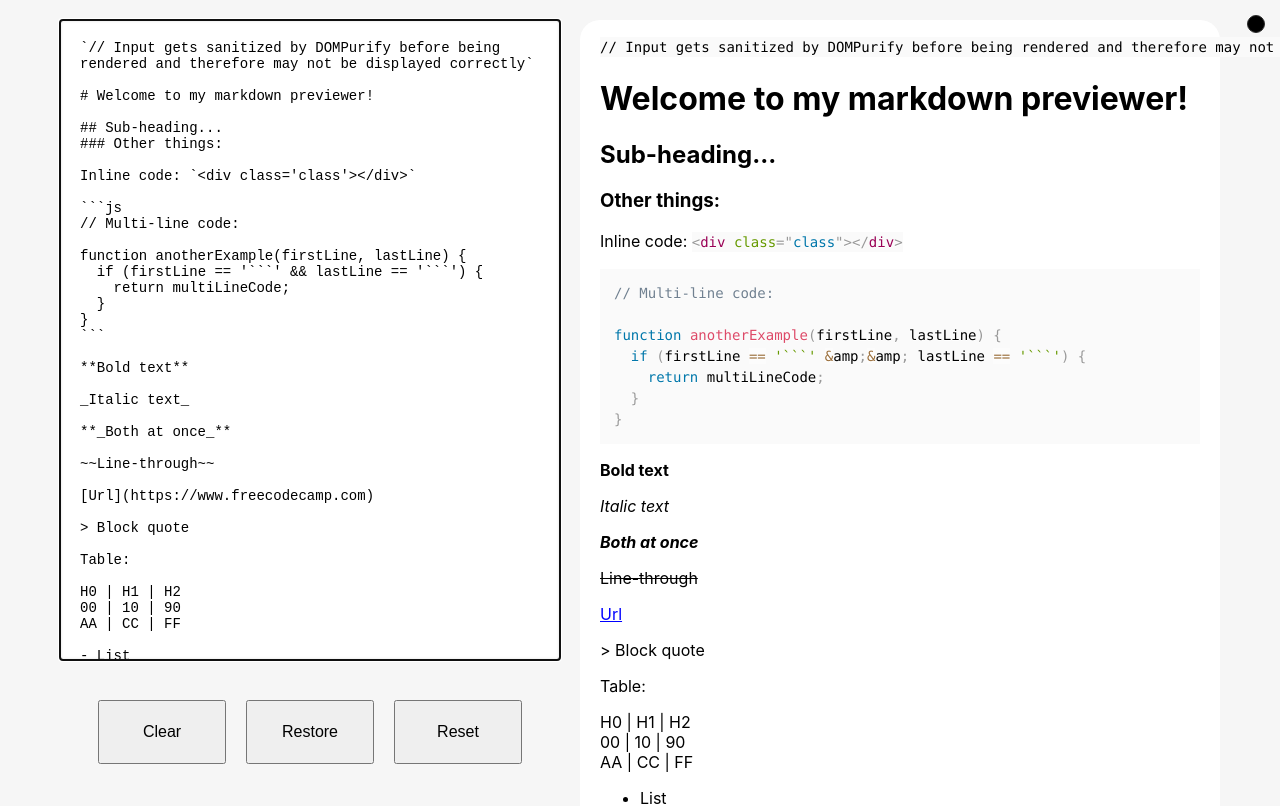
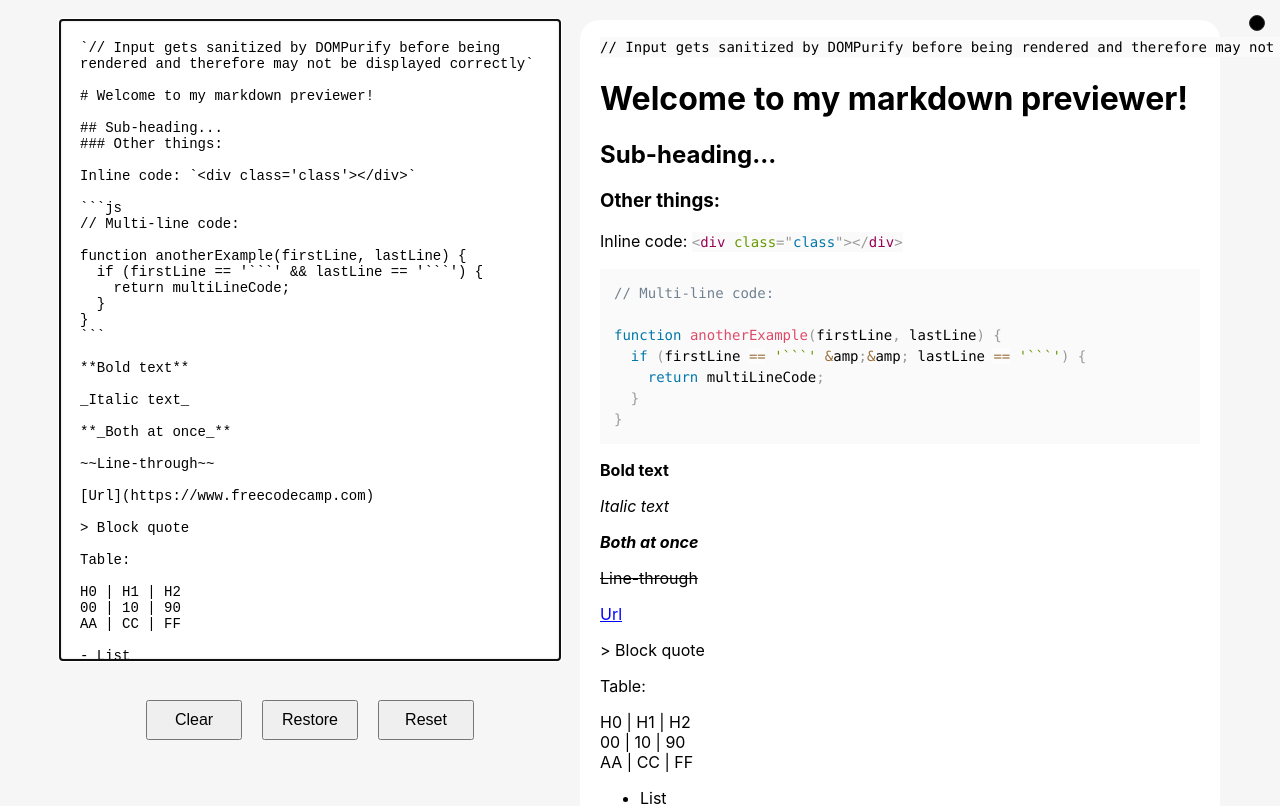
Before and after one commit to altsep/fcc-markdown-previewer, a React (Create React App) app: page / in a window 1280 px wide. Shown: the top 806 px of the page. Built offline with nearby package versions, Linux system fonts and the light colour scheme.

Commit message:
style: remove #theme-switch:hover::before rule
make Storage key names more unique

```diff
--- a/public/index.html
+++ b/public/index.html
@@ -14,7 +14,7 @@
   <script>
     (() => {
       document.documentElement.dataset.theme =
-        localStorage.getItem('theme') || 'light';
+        localStorage.getItem('altsep_markdown-previewer_theme') || 'light';
     })();
   </script>
   <body>
--- a/src/App.js
+++ b/src/App.js
@@ -73,7 +73,7 @@ function App() {
           onChange={(e) => {
             const { value } = e.target;
             setInput(value);
-            localStorage.setItem('input', value);
+            localStorage.setItem('altsep_markdown-previewer_input', value);
           }}
           ref={editorRef}
         />
@@ -97,21 +97,21 @@ function App() {
           />
         </div>
       )}
-      <div
+      <button
         id='theme-switch'
         onClick={() => {
           const documentTheme = document.documentElement.dataset.theme;
           if (documentTheme === 'light') {
             setTheme('dark');
             document.documentElement.dataset.theme = 'dark';
-            localStorage.setItem('theme', 'dark');
+            localStorage.setItem('altsep_markdown-previewer_theme', 'dark');
           } else if (documentTheme === 'dark') {
             setTheme('light');
             document.documentElement.dataset.theme = 'light';
-            localStorage.setItem('theme', 'light');
+            localStorage.setItem('altsep_markdown-previewer_theme', 'light');
           }
         }}
-      ></div>
+      ></button>
     </div>
   );
 }
--- a/src/hooks/useInput.js
+++ b/src/hooks/useInput.js
@@ -2,7 +2,7 @@ import { useState } from 'react';
 
 export default function useInput() {
   const [input, setInput] = useState(
-    localStorage.getItem('input') || defaultText
+    localStorage.getItem('altsep_markdown-previewer_input') || defaultText
   );
 
   return {
@@ -11,7 +11,7 @@ export default function useInput() {
     clear: () => setInput(''),
     reset: () => {
       setInput(defaultText);
-      localStorage.removeItem('input');
+      localStorage.removeItem('altsep_markdown-previewer_input');
     },
   };
 }
--- a/src/index.css
+++ b/src/index.css
@@ -7,7 +7,7 @@
   --shadow-color: #bbb;
 }
 
-:root[data-theme='dark'] {
+:root[data-theme="dark"] {
   --color: #dadada;
   --anchor-color: #739deb;
   --anchor-color-visited: #916aff;
@@ -18,8 +18,8 @@
 
 body {
   margin: 0;
-  font-family: -apple-system, BlinkMacSystemFont, 'Segoe UI', 'Roboto', 'Oxygen',
-    'Ubuntu', 'Cantarell', 'Fira Sans', 'Droid Sans', 'Helvetica Neue',
+  font-family: -apple-system, BlinkMacSystemFont, "Segoe UI", "Roboto", "Oxygen",
+    "Ubuntu", "Cantarell", "Fira Sans", "Droid Sans", "Helvetica Neue",
     sans-serif;
   -webkit-font-smoothing: antialiased;
   -moz-osx-font-smoothing: grayscale;
@@ -35,7 +35,7 @@ a:visited {
 }
 
 code {
-  font-family: source-code-pro, Menlo, Monaco, Consolas, 'Courier New',
+  font-family: source-code-pro, Menlo, Monaco, Consolas, "Courier New",
     monospace;
 }
 
@@ -102,10 +102,11 @@ pre {
 }
 
 button {
-  height: 3rem;
+  height: 2.5rem;
   width: 6rem;
   font-size: 1em;
   margin: 10px;
+  cursor: pointer;
 }
 
 #theme-switch {
@@ -130,24 +131,8 @@ button {
   padding: 0;
 }
 
-:root[data-theme='dark'] #theme-switch {
+:root[data-theme="dark"] #theme-switch {
   background-color: #fff;
-}
-
-#theme-switch:hover::before {
-  content: '👉';
-  -webkit-transform: translateX(-150%);
-  -ms-transform: translateX(-150%);
-  transform: translateX(-150%);
-  font-size: 2rem;
-}
-
-#theme-switch-inner {
-  display: none;
-  background-color: var(--bg-plain);
-  border-radius: 50%;
-  margin: 0;
-  padding: 0;
 }
 
 img {
@@ -202,12 +187,6 @@ img {
     margin: 20px 0;
   }
 
-  button {
-    height: 4rem;
-    width: 8rem;
-    font-size: 1em;
-  }
-
   #theme-switch {
     width: 16px;
     height: 16px;
```
Also changed, not shown: 1 other file (tests, documents, lock files or other folders).
